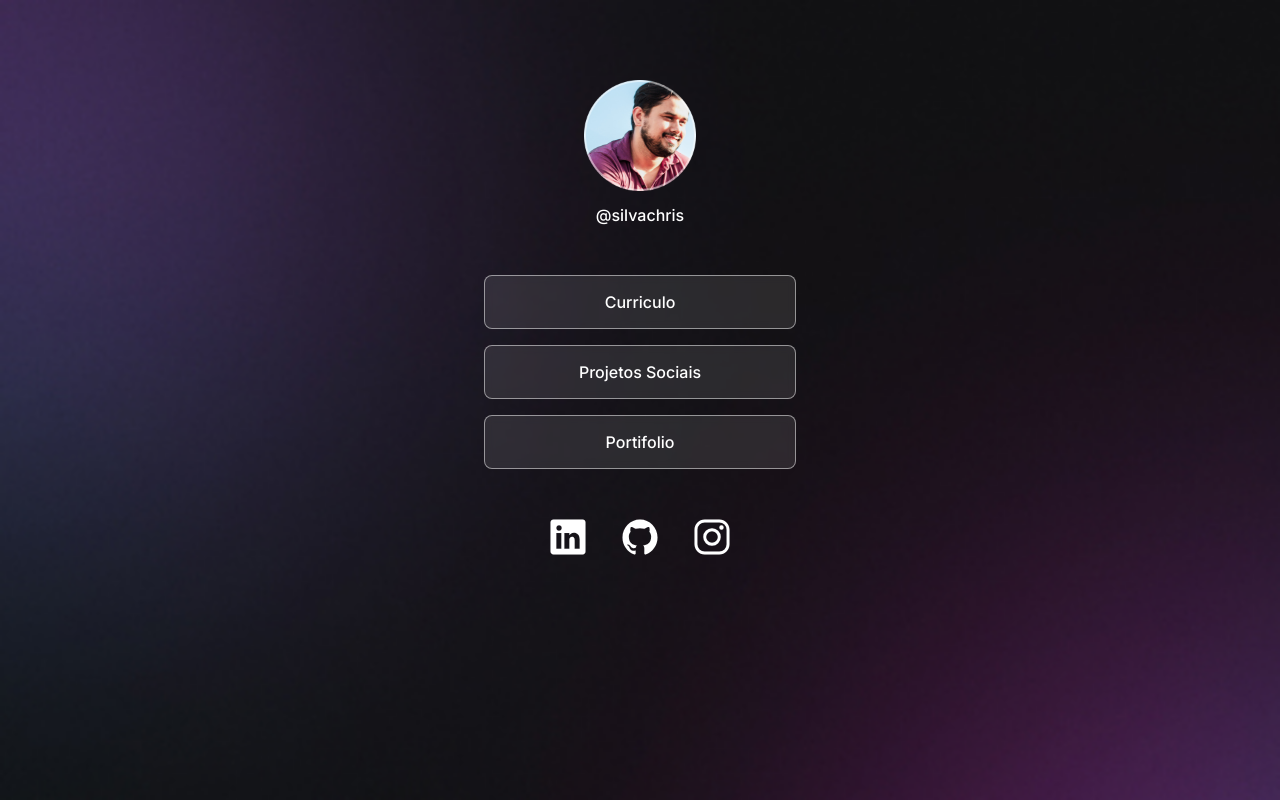
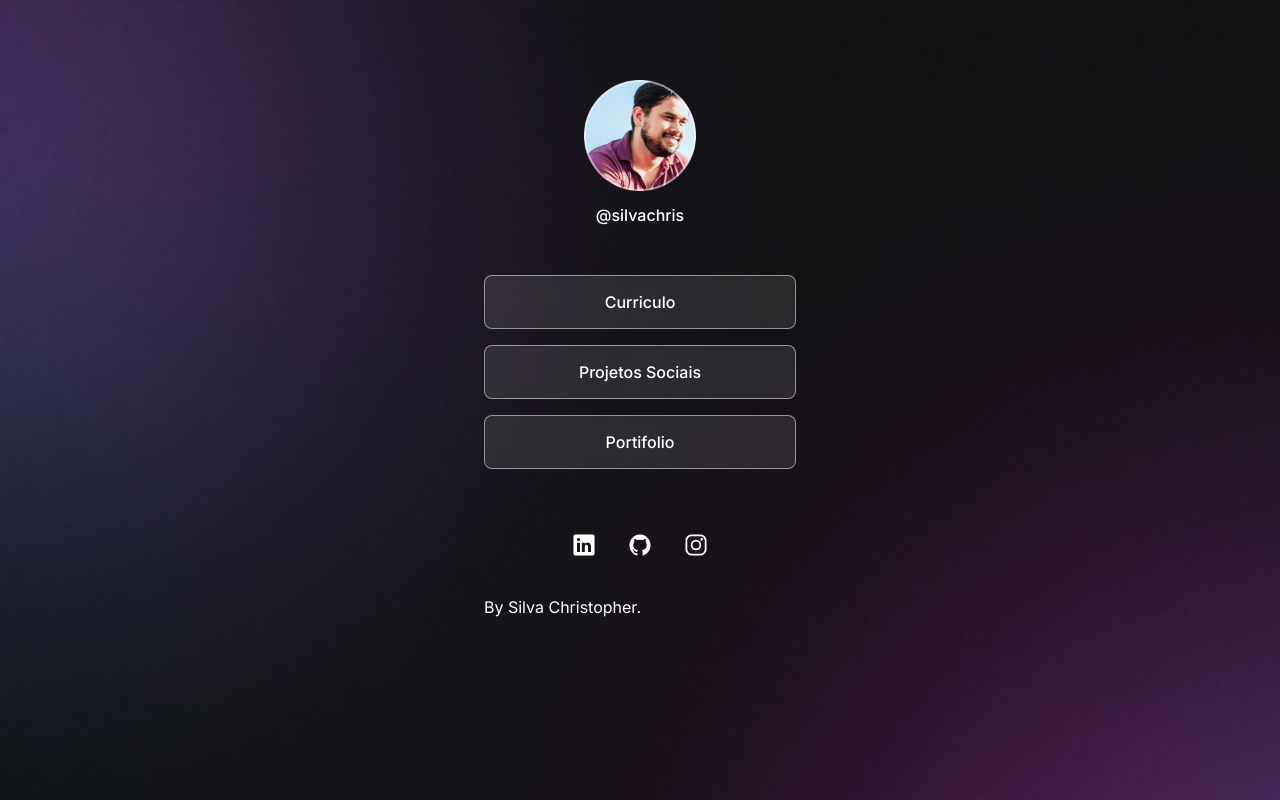
Before and after one commit to silvachris/Treinamentos, a plain HTML site: page rocketseat/discover/index.html in a window 1280 px wide. Drawn offline with nearby package versions, Linux system fonts and the light colour scheme.

Commit message:
links e icones

```diff
--- a/rocketseat/discover/index.html
+++ b/rocketseat/discover/index.html
@@ -23,14 +23,19 @@
             <li><a href="#" target="_blank">Portifolio</a></li>
         </ul>
         <div id="social-links">
-            <ion-icon name="logo-linkedin"></ion-icon>
-            <ion-icon name="logo-github"></ion-icon>
-            <ion-icon name="logo-instagram"></ion-icon>
-            <!--<a href="https://www.linkedin.com/in/christopher-silva-4a1b0a1b0/" target="_blank">
+            <a href="https://www.linkedin.com/in/silvachris2" target="_blank">
                 <ion-icon name="logo-linkedin"></ion-icon>
             </a>
-            <a href="-->
+            <a href="https://www.github.com/silvachris" target="_blank">
+                <ion-icon name="logo-github"></ion-icon>
+            </a>
+            <a href="https://www.instagram.com/silvachris2" target="_blank">
+                <ion-icon name="logo-instagram"></ion-icon>
+            </a>
         </div>
+        <footer>
+            By Silva Christopher.
+        </footer>
     </div>
     <script type="module" src="https://unpkg.com/ionicons@7.1.0/dist/ionicons/ionicons.esm.js"></script>
     <script nomodule src="https://unpkg.com/ionicons@7.1.0/dist/ionicons/ionicons.js"></script>
--- a/rocketseat/discover/style.css
+++ b/rocketseat/discover/style.css
@@ -76,7 +76,24 @@ ul li a:hover{
 #social-links{
     display: flex;
     justify-content: center;
-    gap: 32px;
     padding: 24px 0;
-    font-size: 40px;
+    font-size: 24px;
 }
+
+#social-links a{
+    display: flex;
+    align-items: center;
+    justify-content: center;
+    padding: 16px;
+    border-radius: 50%;
+    transition: background 0.2s;
+}
+
+#social-links a:hover{
+    background: rgba(255, 255, 255, 0.2);
+}
+#footer{
+    text-align: center;
+    padding: 24px 0;
+    font-size: 14px;
+}
```
